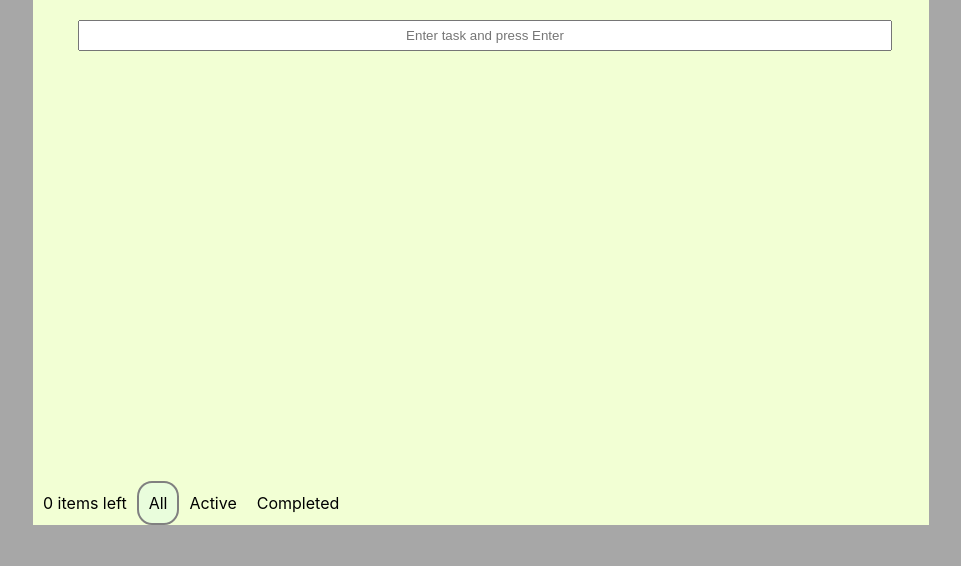
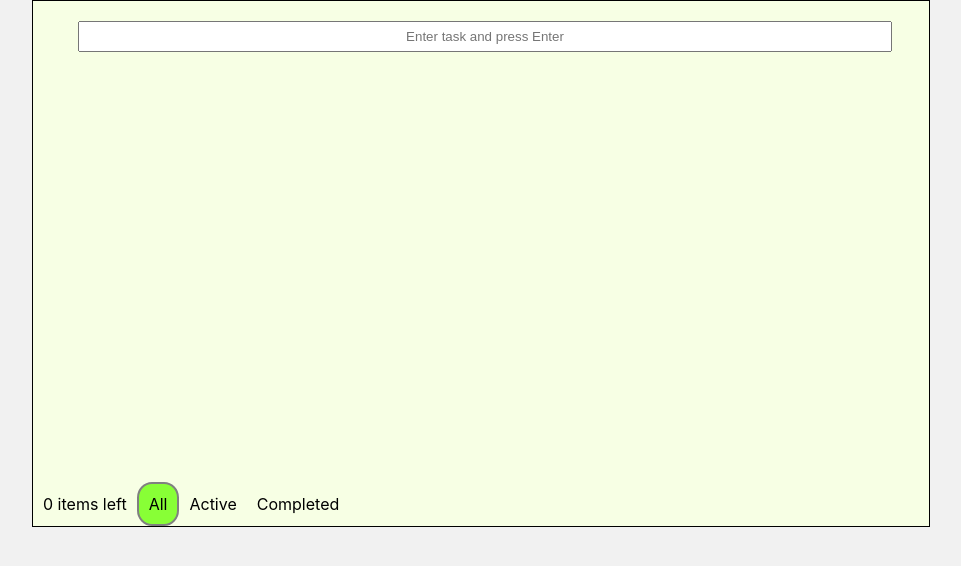
Before and after one commit to AntonovOleg/todolist-react, a React (Create React App) app: page / in a window 1280 px wide. Shown: the top 566 px of the page, without its empty margins (159-1120 px from the left). Built offline with nearby package versions, Linux system fonts and the light colour scheme.

Commit message:
modify internal logic of processing filters

```diff
--- a/src/App.css
+++ b/src/App.css
@@ -1,10 +1,11 @@
 .wrapper {
-  background-color: rgb(167, 167, 167);
+  background-color: rgb(241, 241, 241);
   min-height: 1000px;
 }
 
 .container {
-  background-color: rgb(242, 255, 212);
+  background-color: rgb(247, 255, 228);
+  border: 1px solid black;
   width: 70%;
   margin: auto;
   min-height: 500px;
@@ -13,7 +14,6 @@
 .inputFieldWrapper {
   width: 90%;
   margin: auto;
-  text-align: center;
 }
 
 .inputField {
@@ -112,9 +112,10 @@
 }
 
 .filterSelected {
-  background-color: rgb(233, 253, 220);
+  background-color: rgba(102, 255, 0, 0.76);
   border-radius: 35%;
   border: 2px solid gray;
+  transition: 0.5s;
 }
 
 .clearCompleted {
--- /dev/null
+++ b/src/Components/BtnClearCompleted.js
@@ -0,0 +1,17 @@
+import React from "react";
+
+export default class BtnClearAll extends React.Component {
+  render() {
+    const { todos, clickClearCompleted } = this.props;
+    const show = todos.some((todo) => todo.isDone);
+    const className = `clearCompleted footerButton ${
+      show ? "visible" : "hidden"
+    }`;
+
+    return (
+      <div className={className} onClick={clickClearCompleted}>
+        ClearCompleted
+      </div>
+    );
+  }
+}
--- /dev/null
+++ b/src/Components/CheckBoxSelectAll.js
@@ -0,0 +1,21 @@
+import React from "react";
+
+export default class changeCheckBoxSelectAll extends React.Component {
+  renderCheckBoxSelectAll = () => {
+    const { selectAllFlag, todos } = this.props;
+    const hide = todos.length === 0;
+
+    return hide ? null : (
+      <input
+        type="checkbox"
+        className="selectAll"
+        onChange={(e) => this.props.changeCheckBoxSelectAll()}
+        checked={selectAllFlag}
+      />
+    );
+  };
+
+  render() {
+    return <div>{this.renderCheckBoxSelectAll()}</div>;
+  }
+}
--- a/src/Components/Footer.js
+++ b/src/Components/Footer.js
@@ -1,4 +1,5 @@
 import React from "react";
+import BtnClearAll from "./BtnClearCompleted";
 
 export default class Footer extends React.Component {
   clickAll = () => {
@@ -20,7 +21,6 @@ export default class Footer extends React.Component {
   getCount = () => {
     const { todos } = this.props;
 
-    // Новый режим, при котором отображается количество незавершенных заданий
     return todos.filter((curr) => {
       if (!curr.isDone) {
         return curr;
@@ -28,52 +28,10 @@ export default class Footer extends React.Component {
         return null;
       }
     }).length;
-
-    // Преждний режим, при котором отображалось количесвто items
-    //  при текущем фильтре
-
-    // switch (filterMode) {
-    //   case "All":
-    //     // return lengthCount;
-    //     // break;
-    //   case "Active":
-    //     return todos.filter((curr) => {
-    //       if (!curr.isDone) {
-    //         return curr;
-    //       } else {
-    //         return;
-    //       }
-    //     }).length;
-    //     break;
-    //   // case "Completed":
-    //   //   return todos.filter((curr) => {
-    //   //     if (curr.isDone) {
-    //   //       return curr;
-    //   //     } else {
-    //   //       return;
-    //   //     }
-    //   //   }).length;
-    //   //   break;
-    //   default:
-    //     alert("Непредвиденная ошибка");
-    //     break;
-    // }
-  };
-
-  renderButtonClearCompleted = () => {
-    let currentClassName = `clearCompleted footerButton ${
-      this.props.visibleButtonClear ? "visible" : "hidden"
-    }`;
-    let elem = (
-      <div className={currentClassName} onClick={this.clickClearCompleted}>
-        ClearCompleted
-      </div>
-    );
-    return elem;
   };
 
   render() {
-    const filterMode = this.props.filterMode;
+    const {filterMode, visibleButtonClear, todos} = this.props;
 
     return (
       <div className="footer">
@@ -114,7 +72,11 @@ export default class Footer extends React.Component {
         </div>
 
         {/* ButtonClearCompleted */}
-        {this.renderButtonClearCompleted()}
+        <BtnClearAll
+          clickClearCompleted={this.clickClearCompleted}
+          visibleButtonClear={visibleButtonClear}
+          todos={todos}
+        />
       </div>
     );
   }
--- a/src/Components/InputField.js
+++ b/src/Components/InputField.js
@@ -1,4 +1,5 @@
 import React from "react";
+import CheckBoxSelectAll from "./CheckBoxSelectAll.js";
 
 export default class InputField extends React.Component {
   constructor(props) {
@@ -33,9 +34,10 @@ export default class InputField extends React.Component {
   };
 
   renderCheckBoxSelectAll = () => {
-    const { visibleCheckBoxSelectAll, selectAllFlag } = this.props;
+    const { selectAllFlag, todos } = this.props;
+    const hide = todos.length === 0;
 
-    return !visibleCheckBoxSelectAll ? null : (
+    return hide ? null : (
       <input
         type="checkbox"
         className="selectAll"
@@ -50,9 +52,10 @@ export default class InputField extends React.Component {
 
     return (
       <div className="inputFieldWrapper">
-        {this.props.visibleCheckBoxSelectAll
-          ? this.renderCheckBoxSelectAll()
-          : null}
+        <CheckBoxSelectAll
+          todos={this.props.todos}
+          changeCheckBoxSelectAll={this.changeCheckBoxSelectAll}
+        />
 
         <input
           className="inputField"
--- a/src/Components/Main.js
+++ b/src/Components/Main.js
@@ -2,7 +2,6 @@ import React from "react";
 import InputField from "./InputField.js";
 import Todos from "./Todos.js";
 import Footer from "./Footer.js";
-import Debug from "./debug.js";
 
 export default class Main extends React.Component {
   constructor(props) {
@@ -25,8 +24,6 @@ export default class Main extends React.Component {
         return todo;
       }),
     });
-    this.updateVisibleButtonClearAll();
-    this.updateVisibleCheckBoxSelectAll();
   };
 
   addTodo = (todo) => {
@@ -43,8 +40,6 @@ export default class Main extends React.Component {
       };
     });
     this.setState({ isEmpty: false });
-    this.updateVisibleButtonClearAll();
-    setTimeout(() => this.updateVisibleCheckBoxSelectAll(), 300);
   };
 
   delItem = (id) => {
@@ -57,10 +52,8 @@ export default class Main extends React.Component {
       this.setState({ isEmpty: true });
       this.setState({ selectAll: false });
     }
-    //если выполнять сразу, то текущие states не успевают обновиться и
-    //  updater работает с устаревшими параметрами
-    setTimeout(() => this.updateVisibleButtonClearAll(), 300);
-    setTimeout(() => this.updateVisibleCheckBoxSelectAll(), 300);
+    this.updateVisibleButtonClearAll();
+    this.updateVisibleCheckBoxSelectAll();
   };
 
   checked = (id) => {
@@ -76,7 +69,6 @@ export default class Main extends React.Component {
 
   updateFilterMode = (filterMode) => {
     this.setState({ filterMode: filterMode });
-    this.setLocalStorage();
   };
 
   updateVisibleCheckBoxSelectAll = () => {
@@ -88,7 +80,8 @@ export default class Main extends React.Component {
   };
 
   clearCompleted = () => {
-    this.setState({
+    this.setState((state) => {
+      return {
         todos: this.state.todos.filter((task) => {
           if (task.isDone) {
             return null;
@@ -96,14 +89,11 @@ export default class Main extends React.Component {
             return task;
           }
         }),
+      };
     });
-    this.setState({ selectAll: false });
-    this.updateVisibleButtonClearAll();
-
-    //если выполнять сразу, то текущие states не успевают обновиться и
-    //  updater работает с устаревшими параметрами
-    setTimeout(() => this.updateVisibleButtonClearAll(), 300);
-    setTimeout(() => this.updateVisibleCheckBoxSelectAll(), 500);
+    this.setState((state) => {
+      return { selectAll: false };
+    });
   };
 
   changeIsEmpty = (newState) => {
@@ -129,27 +119,6 @@ export default class Main extends React.Component {
     });
   };
 
-  setLocalStorage = () => {
-    localStorage.setItem("todos", JSON.stringify(this.state.todos));
-    localStorage.setItem(
-      "visibleCheckBoxSelectAll",
-      this.state.visibleCheckBoxSelectAll
-    );
-    localStorage.setItem("selectAll", this.state.selectAll);
-  };
-
-  loadLocalStorage = () => {
-    if (localStorage.getItem("todos")) {
-      this.setState({ todos: JSON.parse(localStorage.getItem("todos")) });
-      this.setState({
-        visibleCheckBoxSelectAll: localStorage.getItem(
-          "visibleCheckBoxSelectAll"
-        ),
-      });
-      this.setState({ selectAll: localStorage.getItem("selectAll") });
-    }
-  };
-
   render() {
     const {
       todos,
@@ -159,6 +128,12 @@ export default class Main extends React.Component {
       isEmpty,
       visibleCheckBoxSelectAll,
     } = this.state;
+
+    const filteredTodos = todos.filter((curr) => {
+      if (filterMode === "All") return true;
+      if (filterMode === "Active") return !curr.isDone;
+      if (filterMode === "Completed") return curr.isDone;
+    });
 
     return (
       <div className="wrapper">
@@ -171,6 +146,7 @@ export default class Main extends React.Component {
             selectAllFlag={selectAll}
             visibleCheckBoxSelectAll={visibleCheckBoxSelectAll}
             updateVisibleCheckBoxSelectAll={this.updateVisibleCheckBoxSelectAll}
+            todos={todos}
           />
           <Todos
             todo={todos}
@@ -180,6 +156,7 @@ export default class Main extends React.Component {
             updateVisibleButtonClearAll={this.updateVisibleButtonClearAll}
             updateVisibleCheckBoxSelectAll={this.updateVisibleCheckBoxSelectAll}
             changeCaptionTodo={this.changeCaptionTodo}
+            filteredTodos={filteredTodos}
           />
 
           <Footer
@@ -189,6 +166,7 @@ export default class Main extends React.Component {
             filterMode={filterMode}
             todos={todos}
             visibleButtonClear={visibleButtonClearAll}
+            filteredTodos={filteredTodos}
           />
         </div>
       </div>
--- a/src/Components/Todo.js
+++ b/src/Components/Todo.js
@@ -66,7 +66,7 @@ export default class Item extends React.Component {
   };
 
   renderEdit = () => {
-    const { todos } = this.props;
+    const { todos, changeCaptionTodo } = this.props;
 
     return (
       <input
@@ -74,7 +74,7 @@ export default class Item extends React.Component {
         className="editTask"
         onDoubleClick={() => this.funcDoubleClickTodo(todos.id)}
         value={todos.todo}
-        onChange={(e) => this.props.changeCaptionTodo(todos.id, e.target.value)}
+        onChange={(e) => changeCaptionTodo(todos.id, e.target.value)}
       />
     );
   };
--- a/src/Components/debug.js
+++ /dev/null
@@ -1,17 +0,0 @@
-import React from "react";
-
-export default class Debug extends React.Component {
-  constructor(props) {
-    super(props);
-    this.state = {};
-  }
-
-  render() {
-    return (
-      <div>
-        <button onClick={this.props.debug1}>Debug1</button>
-        <button onClick={this.props.debug2}>Debug2</button>
-      </div>
-    );
-  }
-}
```
Also changed, not shown: src/Components/Todos.js (+13 -30 lines). Lines whose indentation alone changed are shown as unchanged.
